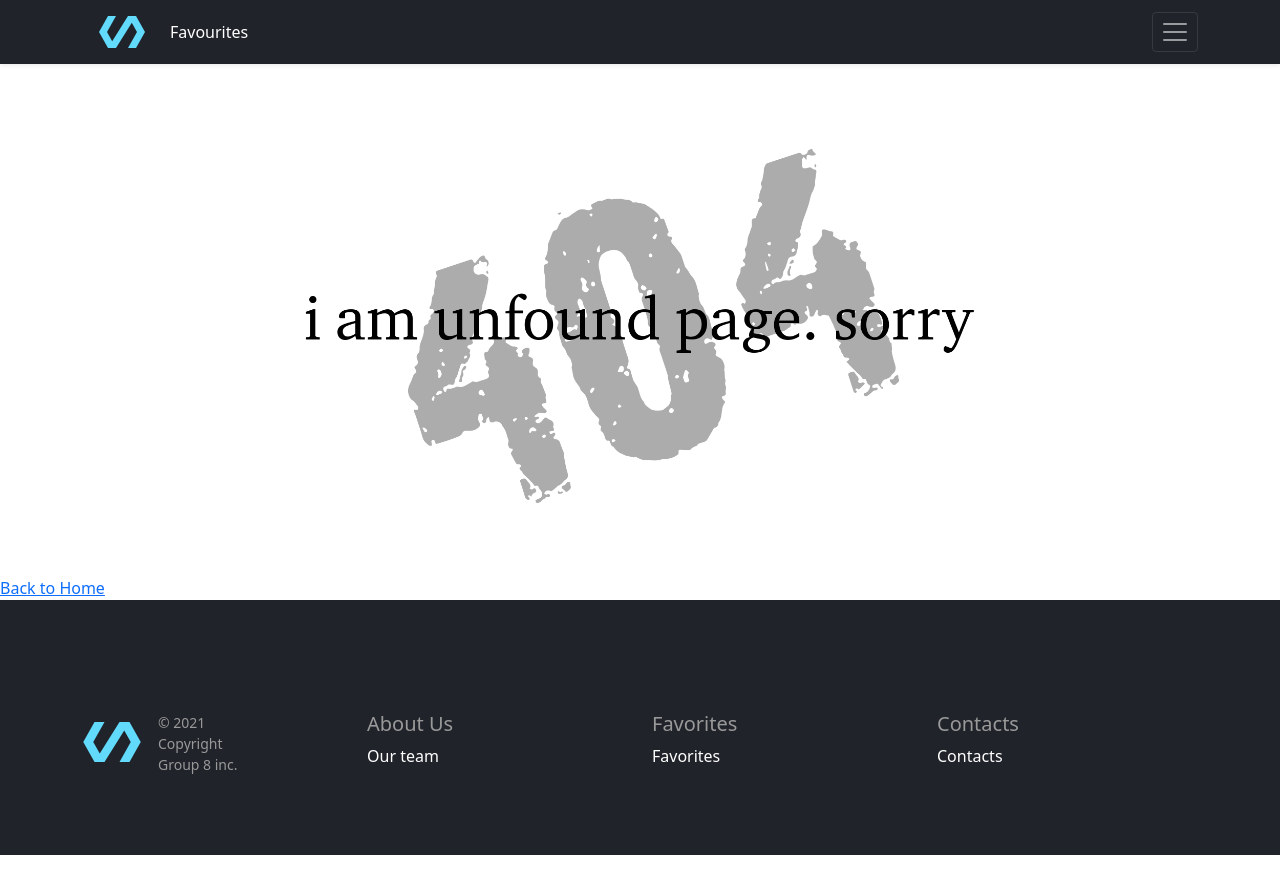
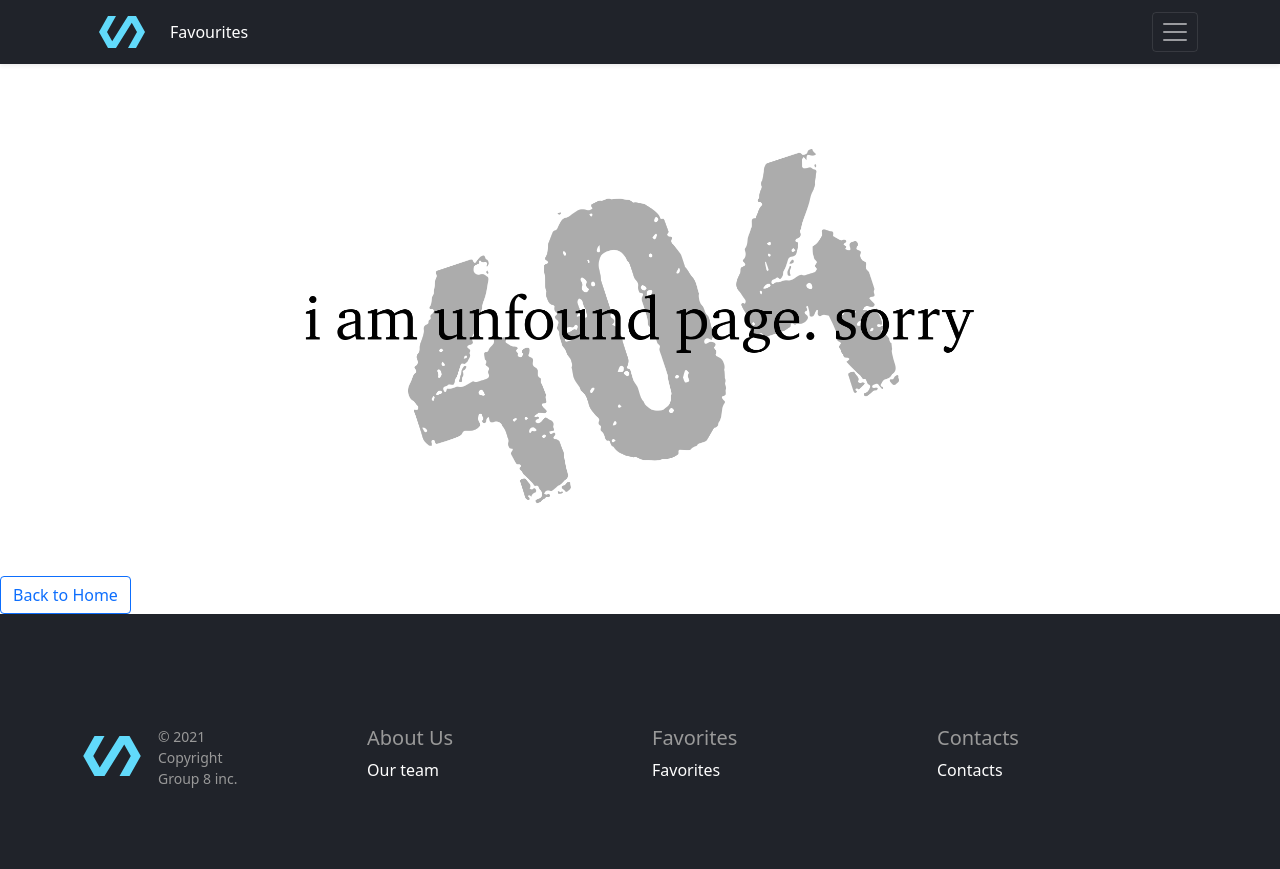
Before and after one commit to unclekoin/react-hackathon-team-website, a React (Create React App) app: page /404 in a window 1280 px wide. Built offline with nearby package versions, Linux system fonts and the light colour scheme.

Commit message:
404-button

```diff
--- a/src/pages/404.jsx
+++ b/src/pages/404.jsx
@@ -1,8 +1,14 @@
 import React from 'react'
 import notFoundPict from '../assets/images/404_notfound.png'
-import { Link } from 'react-router-dom'
+import { useHistory } from 'react-router'
+import Button from '../components/button/btn'
 
 const PageNotFound = () => {
+	const history = useHistory()
+
+	const goHome = () => {
+		history.replace('/')
+	}
 	return (
 		<>
 			<div className='page-wrapper'>
@@ -17,7 +23,9 @@ const PageNotFound = () => {
 					alt='Page not found'
 				/>
 			</div>
-			<Link to='/'>Back to Home</Link>
+			<Button onClick={goHome} cls='btn btn-outline-primary'>
+				Back to Home
+			</Button>
 		</>
 	)
 }
```
